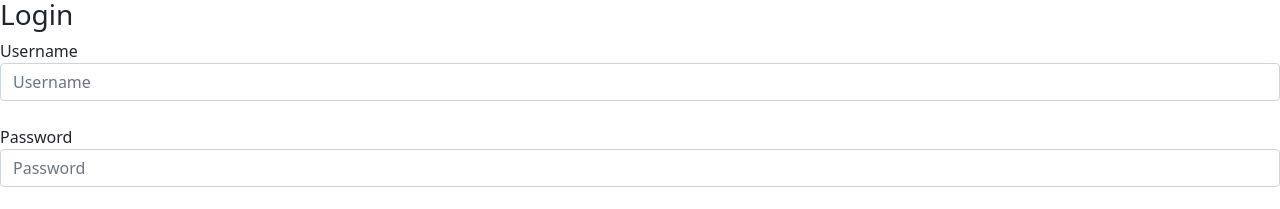
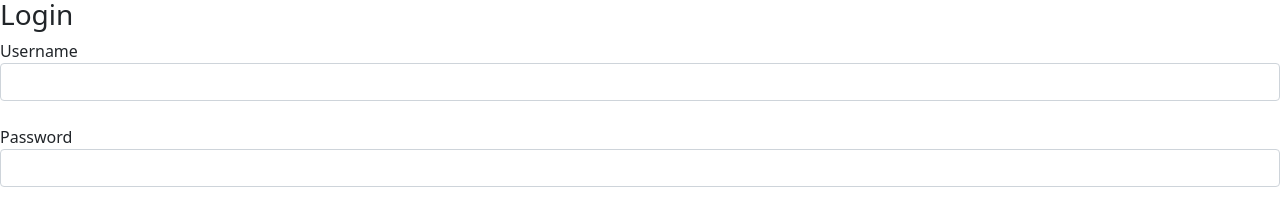
Before and after one commit to MarshallCass/Sports_Memorabilia_Front_End, a React (Create React App) app: page / in a window 1280 px wide. Shown: the part 698-907 px from the top of the page. Built offline with nearby package versions, Linux system fonts and the light colour scheme.

Commit message:
Additional parts for login

```diff
--- a/src/Components/Login/Login.jsx
+++ b/src/Components/Login/Login.jsx
@@ -11,22 +11,30 @@ class Login extends Component {
         };
     }
 
-    handleChange
+    handleChange = (event) => {
+        this.setState({
+            [event.target.name]: event.target.value,
+        });
+    }
+
+    handleSubmit = (event) => {
+        event.preventDefault();
+    }
 
     render() {
         return (
             <div>
-                <form>
+                <form onSubmit={this.handleSubmit}>
                     <h3>Login</h3>
 
                     <div className="form-group">
                         <label>Username</label>
-                        <input type="text" className="form-control" placeholder="Username" />
+                        <input type="text" className="form-control" onChange={this.handleChange} value={this.state.username} />
                     </div>
                     <br />
                     <div className="form-group">
                         <label>Password</label>
-                        <input type="password" className="form-control" placeholder="Password" />
+                        <input type="password" className="form-control" onChange={this.handleChange} value={this.state.password} />
                     </div>
                     <br />
                     <button type="submit" className="btn btn-primary btn-block">Submit</button>
--- a/src/index.js
+++ b/src/index.js
@@ -1,7 +1,7 @@
 import React from 'react';
 import ReactDOM from 'react-dom';
 import { BrowserRouter as Router } from 'react-router-dom';
-import App from './components/App';
+import App from './Components/App';
 
 ReactDOM.render(
     <Router>
```
Also changed, not shown: src/Components/App.jsx (+14 -1 lines).
